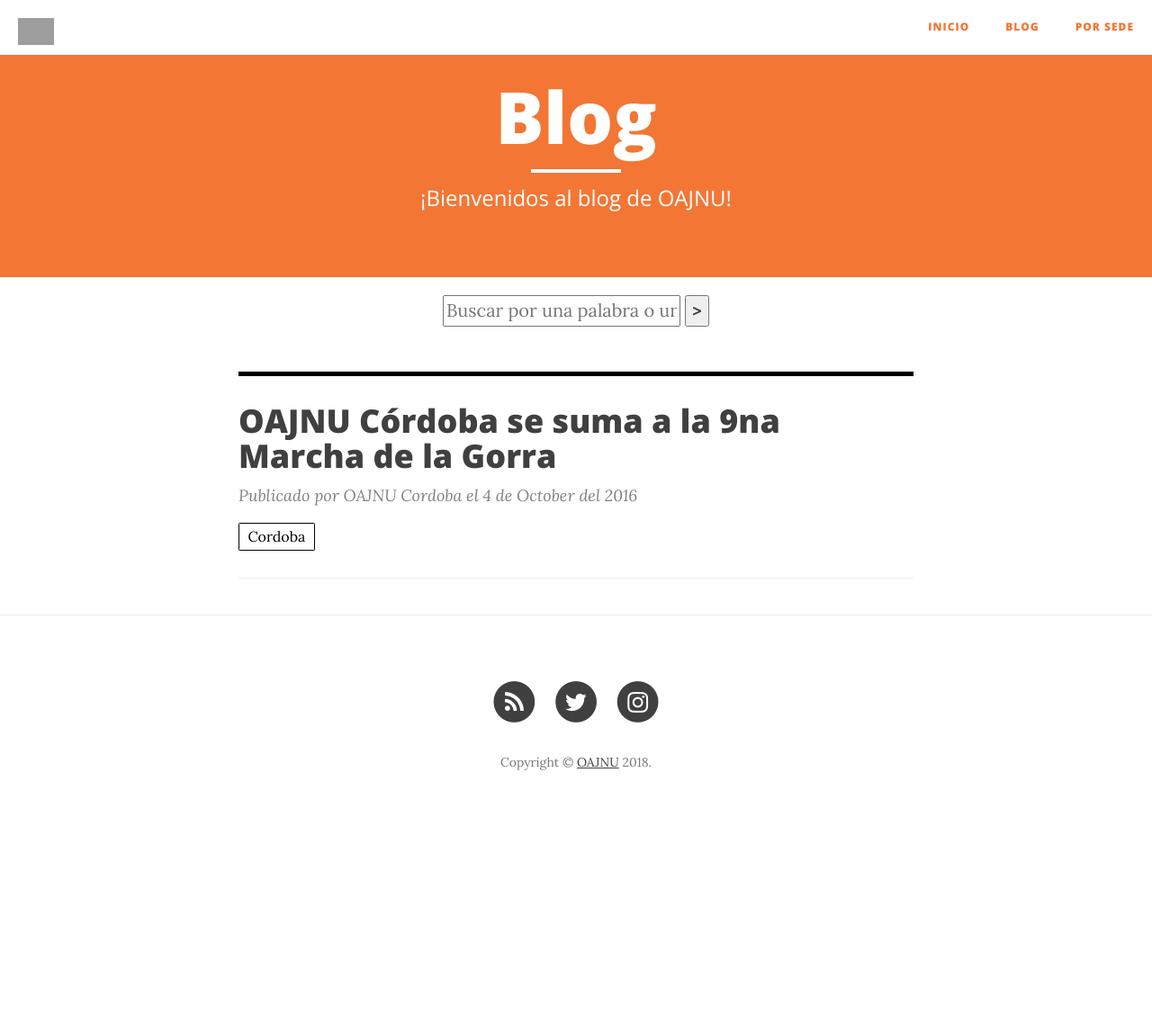
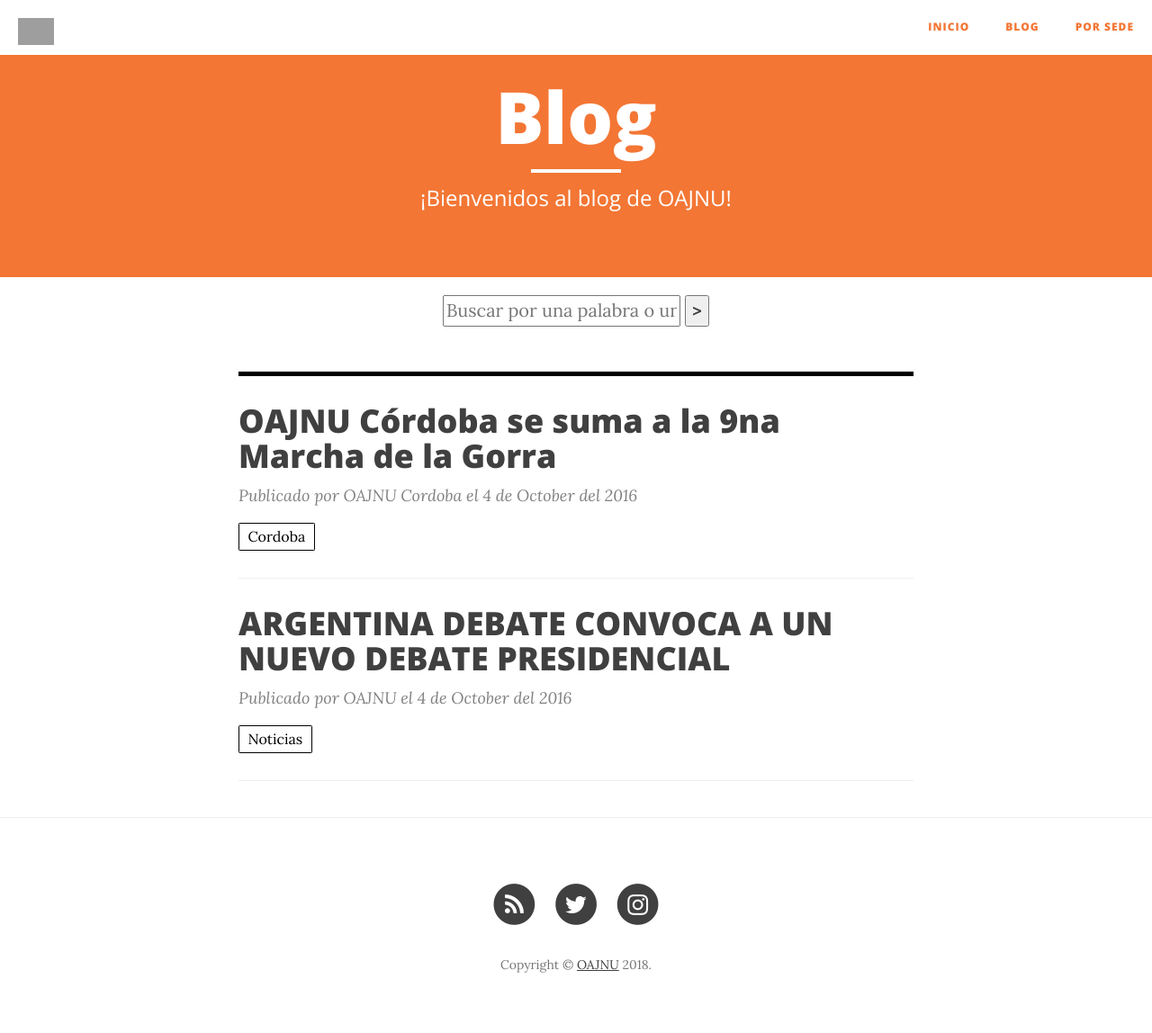
Before and after one commit to OAJNU/blog, a Jekyll site: the page built from index.html, in a window 1280 px wide. Shown: the whole page at 90% size. Built offline with Jekyll 4.4.1, drawn with Linux system fonts in a browser that asks for light colours; nearby versions of some CDN libraries; the list of posts is cut into pages by our own code; before the commit the page ends 923 px from its top, so only the background shows below that.

Commit message:
Updated 2016-10-04-argentina-debate-convoca-a-un-nuevo-debate-presidencial.md

```diff
--- a/_posts/2016-10-04-argentina-debate-convoca-a-un-nuevo-debate-presidencial.md
+++ b/_posts/2016-10-04-argentina-debate-convoca-a-un-nuevo-debate-presidencial.md
@@ -4,13 +4,14 @@
 horizontal: "</section></section><section markdown=\"1\" data-background=\"http://oajnu.github.io/blog/img/slidebackground.png\"><section markdown=\"1\">"
 subtitle: ""
 layout: post
-author: ""
-tags: Nacional
+author: OAJNU
+tags: Noticias
 theme: beige
 trans: cube
-published: false
+published: true
 title: ARGENTINA DEBATE CONVOCA A UN NUEVO DEBATE PRESIDENCIAL
 ---
+
 
 ![argdebate.jpg]({{site.baseurl}}/img/argdebate.jpg)
 
```
